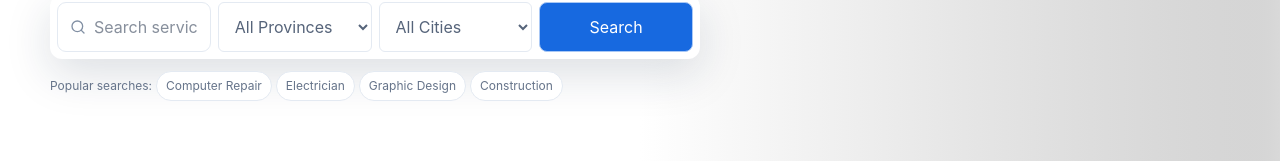
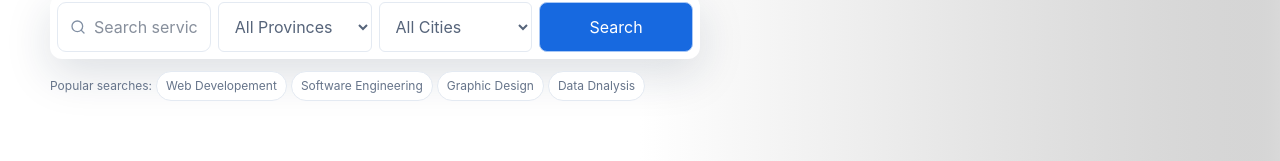
Before and after one commit to Rafiq-khan5533/Khedmat_afghanistan, a React (Vite) app: page / in a window 1280 px wide. Shown: the part 418-579 px from the top of the page. Built offline with nearby package versions, Linux system fonts and the light colour scheme.

Commit message:
update some files

```diff
--- a/src/pages/Home.jsx
+++ b/src/pages/Home.jsx
@@ -64,10 +64,10 @@ function Home() {
 
                             <div className="flex flex-wrap items-center gap-1 mt-3 text-[12px] text-[#66748a]">
                                 <span>Popular searches:</span>
-                                <button className='border border-(--border) rounded-full bg-white px-2.25 py-1.25 text-[11px]'>Computer Repair</button>
-                                <button className='border border-(--border) rounded-full bg-white px-2.25 py-1.25 text-[11px]'>Electrician</button>
+                                <button className='border border-(--border) rounded-full bg-white px-2.25 py-1.25 text-[11px]'>Web Developement</button>
+                                <button className='border border-(--border) rounded-full bg-white px-2.25 py-1.25 text-[11px]'>Software Engineering</button>
                                 <button className='border border-(--border) rounded-full bg-white px-2.25 py-1.25 text-[11px]'>Graphic Design</button>
-                                <button className='border border-(--border) rounded-full bg-white px-2.25 py-1.25 text-[11px]'>Construction</button>
+                                <button className='border border-(--border) rounded-full bg-white px-2.25 py-1.25 text-[11px]'>Data Dnalysis</button>
                             </div>
                         </div>
                     </div>
```
